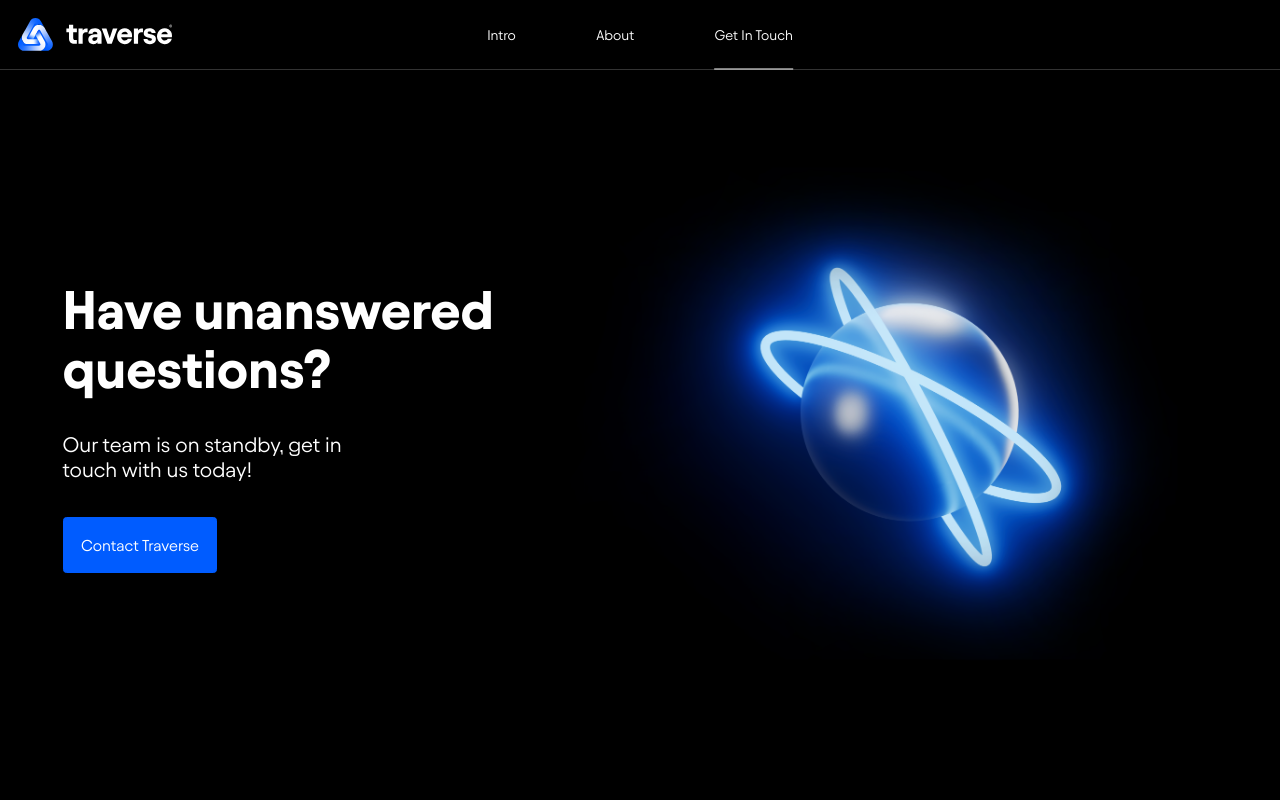
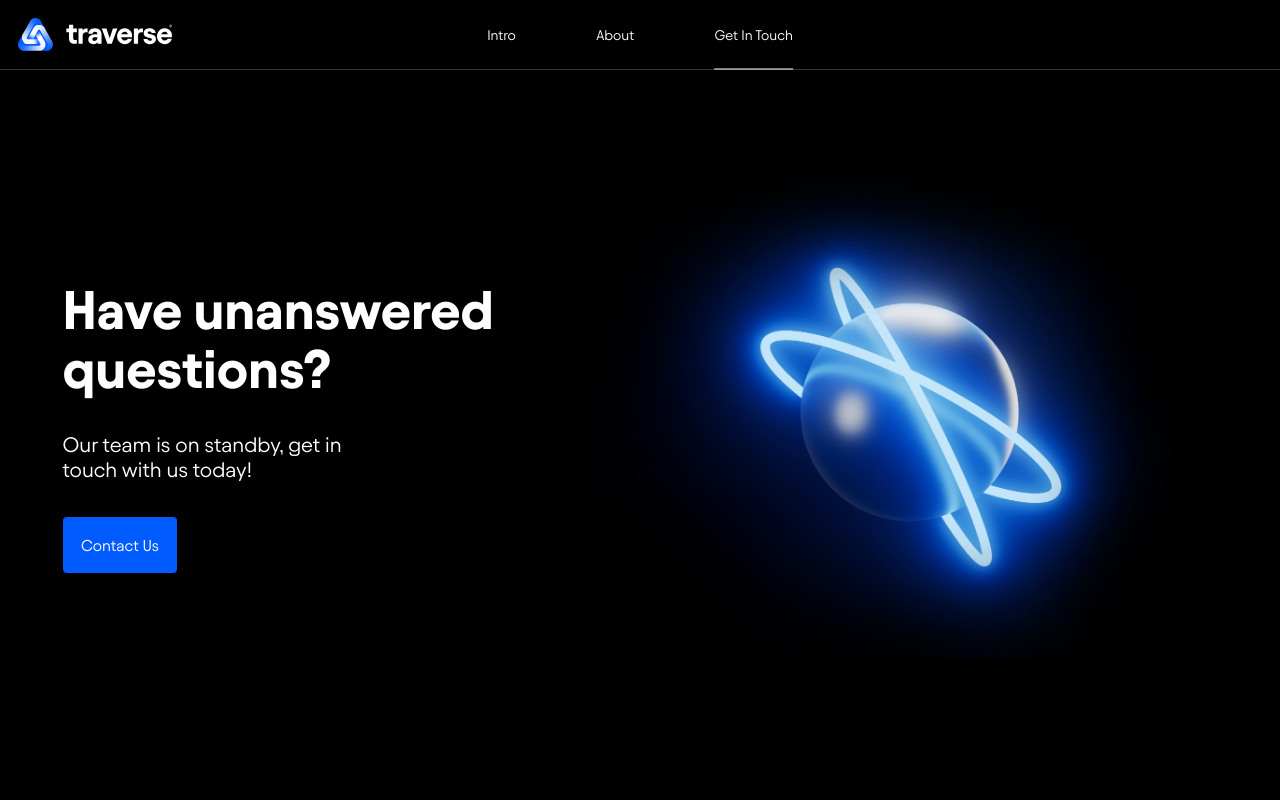
Before and after one commit to rommelmamedov/traverse, a React (Create React App) app: page /contact in a window 1280 px wide. Shown: the top 800 px of the page. Built offline with nearby package versions, Linux system fonts and the light colour scheme.

Commit message:
content changes

```diff
--- a/src/pages/ContactPage.js
+++ b/src/pages/ContactPage.js
@@ -51,7 +51,7 @@ function ContactPage() {
                 target="_blank"
                 title="Contact Traverse"
               >
-                Contact Traverse
+                Contact Us
               </a>
             </div>
           </div>
```
